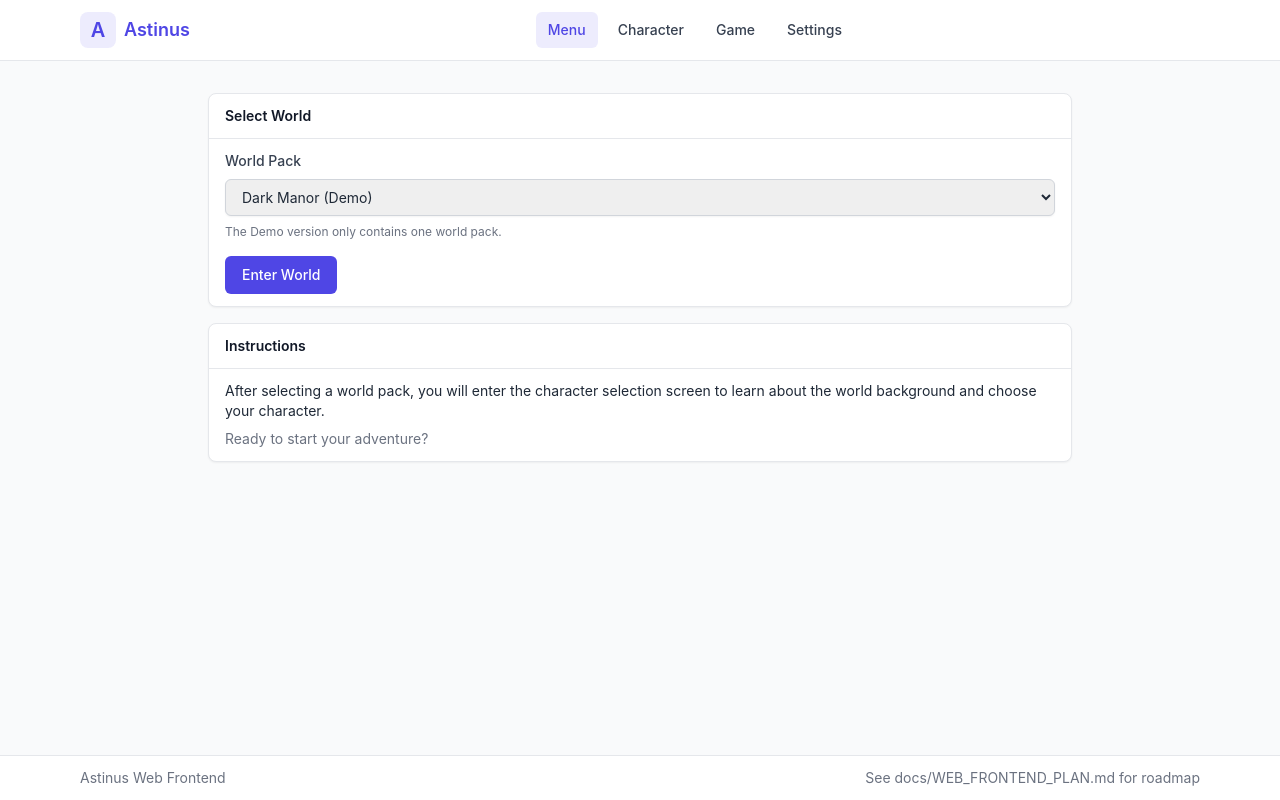
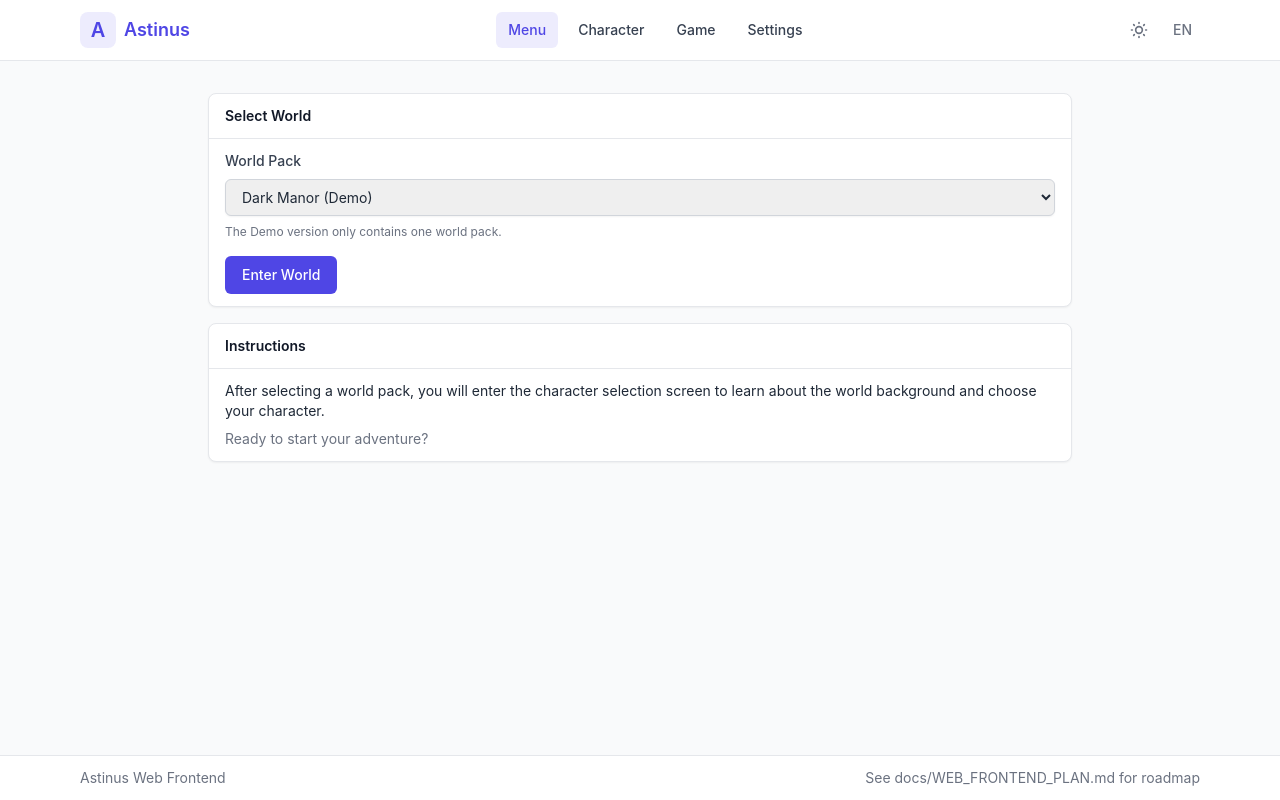
Before and after one commit to Rene-Zhou/Astinus, a React (Vite) app in the folder src/web/: page / in a window 1280 px wide. Built offline with nearby package versions, Linux system fonts and the light colour scheme; no server answers.

Commit message:
Add theme and language toggles to Header

```diff
--- a/src/web/src/components/Layout/Header.tsx
+++ b/src/web/src/components/Layout/Header.tsx
@@ -1,6 +1,7 @@
 import React from "react";
 import { Link, NavLink, useLocation } from "react-router-dom";
 import { useTranslation } from "react-i18next";
+import { useUIStore } from "../../stores/uiStore";
 
 export interface HeaderProps {
   rightSlot?: React.ReactNode;
@@ -9,6 +10,11 @@ export interface HeaderProps {
 export const Header: React.FC<HeaderProps> = ({ rightSlot }) => {
   const location = useLocation();
   const { t } = useTranslation();
+  const { theme, toggleTheme, language, setLanguage } = useUIStore();
+
+  const toggleLanguage = () => {
+    setLanguage(language === "cn" ? "en" : "cn");
+  };
 
   const navLinks = [
     { to: "/", label: t("nav.menu") },
@@ -27,7 +33,7 @@ export const Header: React.FC<HeaderProps> = ({ rightSlot }) => {
           <span>{t("app.title")}</span>
         </Link>
 
-        <nav className="flex items-center gap-2 text-sm font-medium text-gray-700 dark:text-gray-300">
+        <nav className="hidden sm:flex items-center gap-2 text-sm font-medium text-gray-700 dark:text-gray-300">
           {navLinks.map((link) => {
             const isActive = location.pathname === link.to;
             return (
@@ -40,8 +46,7 @@ export const Header: React.FC<HeaderProps> = ({ rightSlot }) => {
                     navActive || isActive
                       ? "bg-primary/10 text-primary dark:bg-primary/20 dark:text-primary-300"
                       : "text-gray-700 hover:bg-gray-100 dark:text-gray-300 dark:hover:bg-gray-700",
-                  ].join(" ")
-                }
+                  ].join(" ")}
               >
                 {link.label}
               </NavLink>
@@ -49,7 +54,33 @@ export const Header: React.FC<HeaderProps> = ({ rightSlot }) => {
           })}
         </nav>
 
-        <div className="flex items-center gap-3">{rightSlot}</div>
+        <div className="flex items-center gap-2">
+          <button
+            onClick={toggleTheme}
+            className="rounded-md p-2 text-gray-500 hover:bg-gray-100 focus:outline-none dark:text-gray-400 dark:hover:bg-gray-700"
+            title={theme === "light" ? "Switch to Dark Mode" : "Switch to Light Mode"}
+          >
+            {theme === "light" ? (
+              <svg className="h-5 w-5" fill="none" viewBox="0 0 24 24" stroke="currentColor">
+                <path strokeLinecap="round" strokeLinejoin="round" strokeWidth={2} d="M20.354 15.354A9 9 0 018.646 3.646 9.003 9.003 0 0012 21a9.003 9.003 0 008.354-5.646z" />
+              </svg>
+            ) : (
+              <svg className="h-5 w-5" fill="none" viewBox="0 0 24 24" stroke="currentColor">
+                <path strokeLinecap="round" strokeLinejoin="round" strokeWidth={2} d="M12 3v1m0 16v1m9-9h-1M4 12H3m15.364 6.364l-.707-.707M6.343 6.343l-.707-.707m12.728 0l-.707.707M6.343 17.657l-.707.707M16 12a4 4 0 11-8 0 4 4 0 018 0z" />
+              </svg>
+            )}
+          </button>
+
+          <button
+            onClick={toggleLanguage}
+            className="rounded-md p-2 text-sm font-medium text-gray-500 hover:bg-gray-100 focus:outline-none dark:text-gray-400 dark:hover:bg-gray-700"
+            title="Switch Language"
+          >
+            {language === "cn" ? "EN" : "中"}
+          </button>
+
+          {rightSlot}
+        </div>
       </div>
     </header>
   );
```
